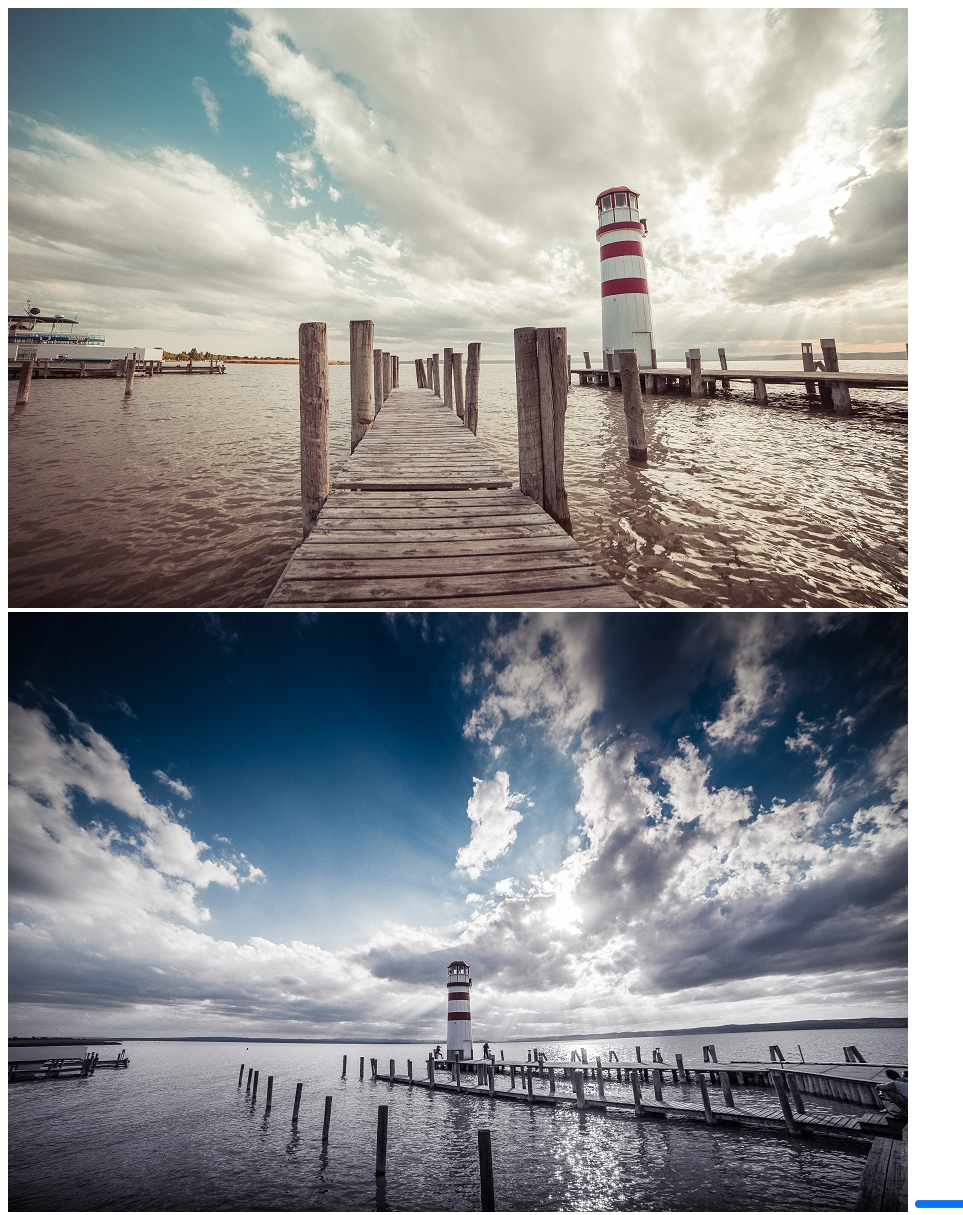
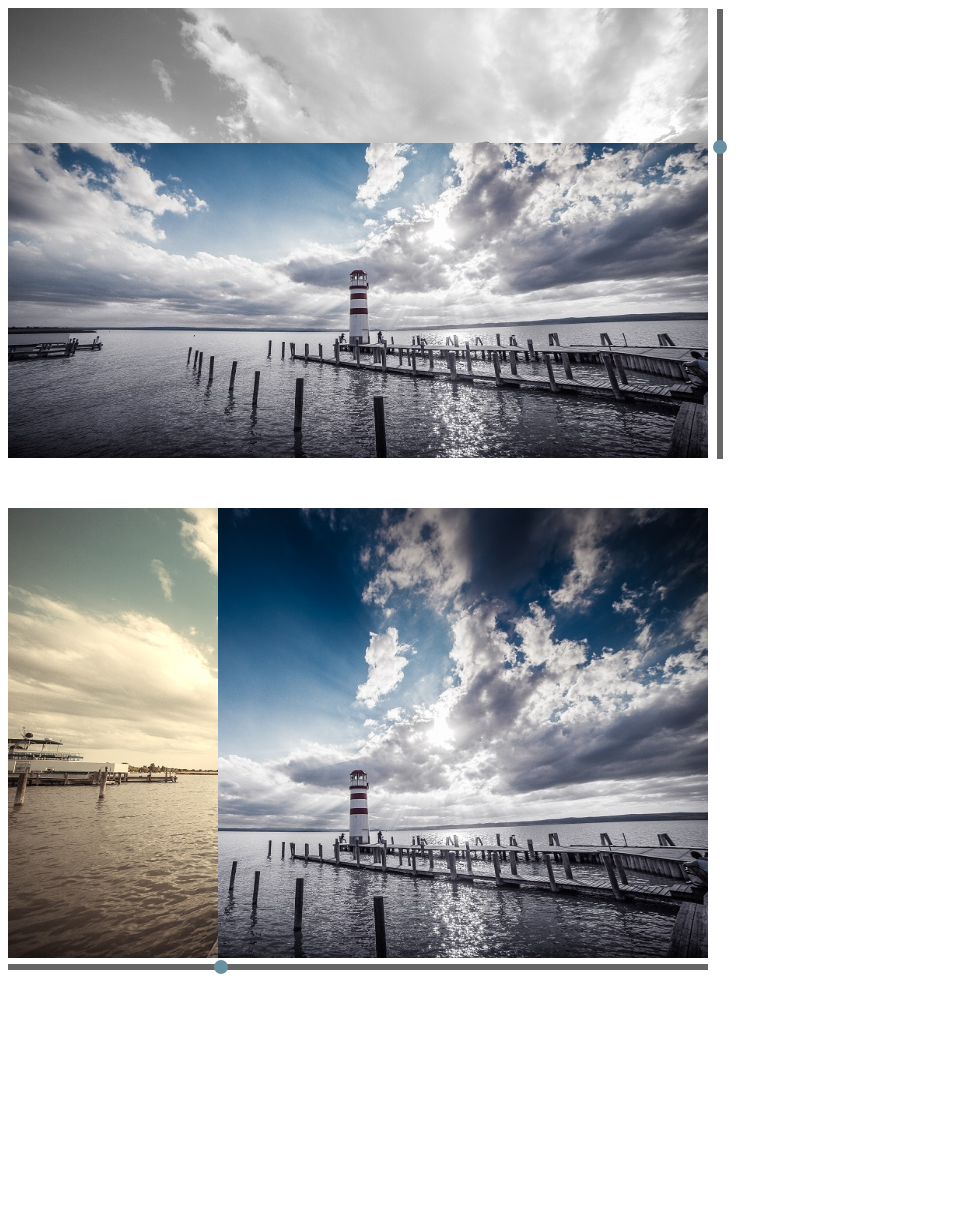
Before and after one commit to herrfugbaum/cato.js, a website built with webpack: page examples/global-variable/demo.html in a window 1280 px wide. Shown: the top 1215 px of the page, without its empty margins (0-963 px from the left). After the commit the page ends 1016 px from the top, so only its background shows below. Built offline with nearby package versions, Linux system fonts and the light colour scheme.

Commit message:
fixed global variable example

```diff
--- a/examples/import/demo.html
+++ b/examples/global-variable/demo.html
@@ -23,7 +23,8 @@
     <output></output>
     <span></span>
   </div>
-  <script src="bundle.js"></script>
+  <script src="../../dest/cato.min.js"></script>
+  <script src="index.js"></script>
 </body>
 
 </html>
--- a/examples/import/index.js
+++ b/examples/global-variable/index.js
@@ -1,5 +1,3 @@
-import Cato from '../../dest/cato.min.js'
-
 const optionsFirstSlider = {
   // are optional
   tooltips: true, // boolean
@@ -28,10 +26,10 @@ const optionsSecondSlider = {
   },
 }
 
-const firstSlider = new Cato(optionsFirstSlider)
+const firstSlider = new cato.default(optionsFirstSlider)
 
 firstSlider.createSlider(document.getElementById('first-slider'))
 
-const secondSlider = new Cato(optionsSecondSlider)
+const secondSlider = new cato.default(optionsSecondSlider)
 
 secondSlider.createSlider(document.getElementById('second-slider'))
```
